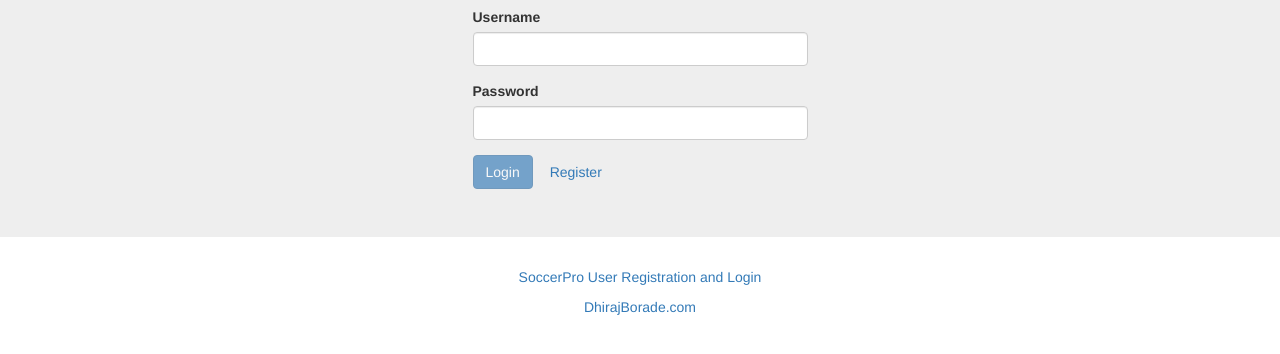
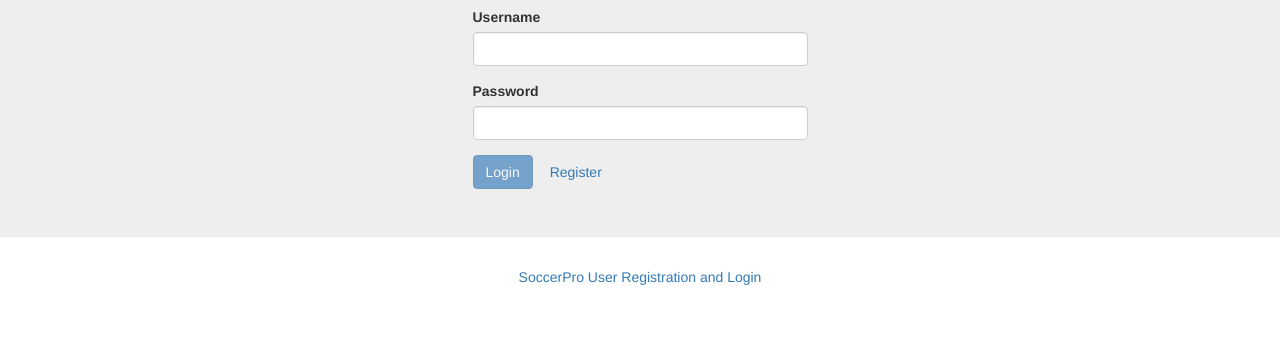
Before and after one commit to dhirajborade/SoccerPro-Login-Page, a plain HTML site: page index.html in a window 1280 px wide. Shown: the part 104-458 px from the top of the page. Drawn offline with nearby package versions, Linux system fonts and the light colour scheme; some packages are replaced by stand-ins of ours.

Commit message:
Update index.html

```diff
--- a/index.html
+++ b/index.html
@@ -18,9 +18,6 @@
     <div class="credits text-center">
         <p>
             <a href="https://github.com/dhirajborade/SoccerPro-Login-Page">SoccerPro User Registration and Login</a>
-        </p>
-        <p>
-            <a href="http://www.dhirajborade.com">DhirajBorade.com</a>
         </p>
     </div>
 
```
